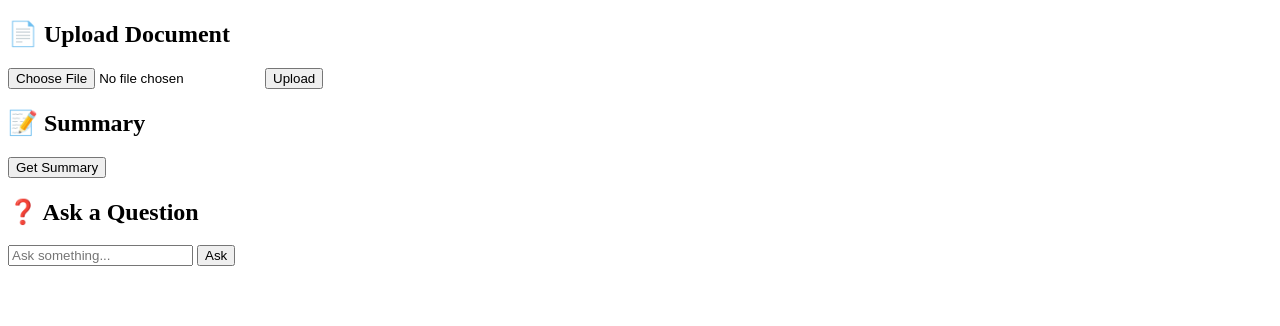
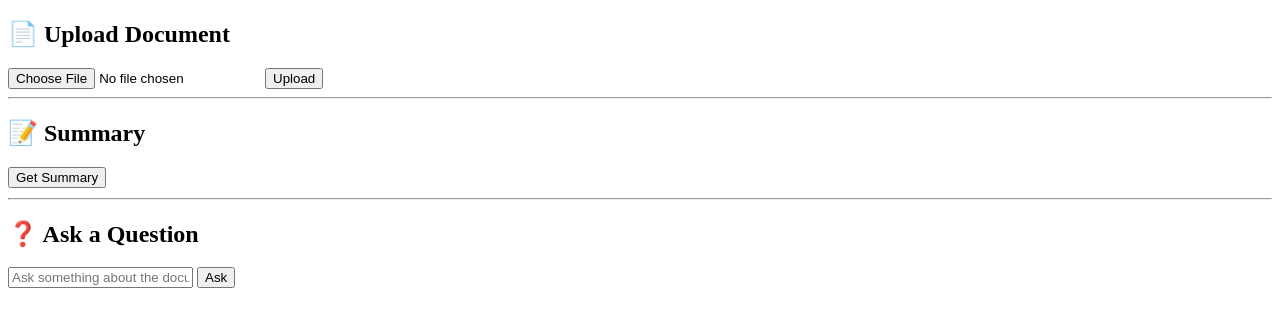
Before and after one commit to MythilManivel/DOCUMENTATION, a plain HTML site: page index.html in a window 1280 px wide. Drawn offline with Linux system fonts and the light colour scheme.

Commit message:
Enhance index.html with meta tags and input attributes
Added language attribute, charset meta tag, and improved input placeholders.

```diff
--- a/index.html
+++ b/index.html
@@ -1,20 +1,29 @@
 <!DOCTYPE html>
-<html>
+<html lang="en">
 <head>
+    <meta charset="UTF-8">
     <title>Documentation Assistant</title>
 </head>
 <body>
 
     <h2>📄 Upload Document</h2>
-    <input type="file" id="file" />
+    <input type="file" id="file" accept=".pdf,.doc,.docx,.txt" />
     <button onclick="uploadDocument()">Upload</button>
+
+    <hr>
 
     <h2>📝 Summary</h2>
     <button onclick="getSummary()">Get Summary</button>
     <div id="summary" style="margin-top:10px; color:blue;"></div>
 
+    <hr>
+
     <h2>❓ Ask a Question</h2>
-    <input type="text" id="question" placeholder="Ask something..." />
+    <input
+        type="text"
+        id="question"
+        placeholder="Ask something about the document..."
+    />
     <button onclick="askQuestion()">Ask</button>
     <div id="answer" style="margin-top:10px; color:green;"></div>
 
```
